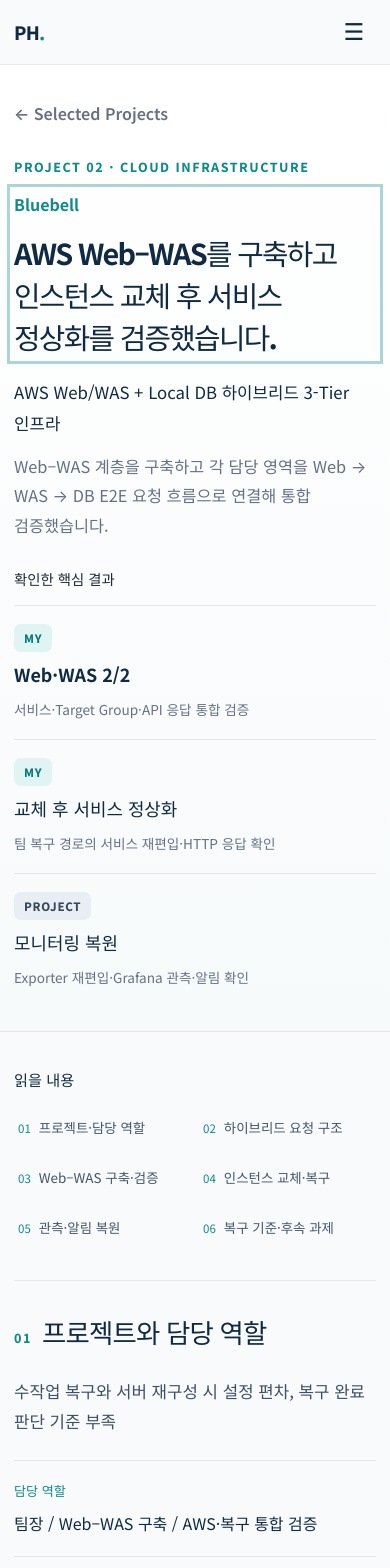
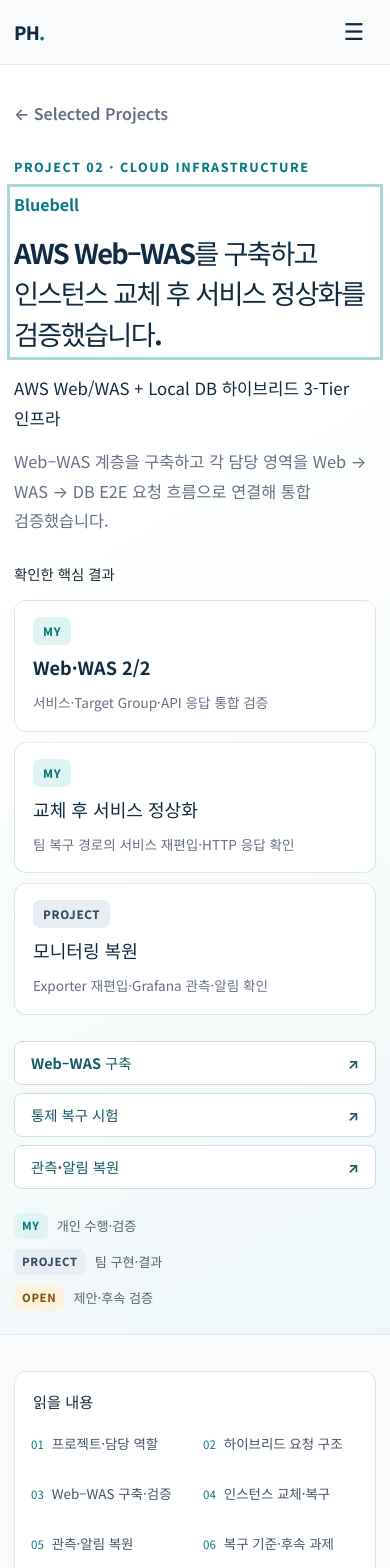
Before and after one commit to wkfkeha784-pixel/cloud-infra-portfolio, a React (Vite) app: page /projects/bluebell in a window 390 px wide. Shown: the top 1568 px of the page. Built offline with nearby package versions, Linux system fonts and the light colour scheme.

Commit message:
design: refine evidence navigation and document PDF v0.4 review

```diff
--- a/src/App.tsx
+++ b/src/App.tsx
@@ -32,8 +32,9 @@ export default function App() {
   return (
     <>
       <RouteScrollBehavior />
+      <a className="skip-link" href="#main-content">본문으로 건너뛰기</a>
       <Header />
-      <main>
+      <main id="main-content" tabIndex={-1}>
         <Routes>
           <Route path="/" element={<Home />} />
           <Route path="/projects/:slug" element={<ProjectDetail />} />
--- a/src/components/Badge.tsx
+++ b/src/components/Badge.tsx
@@ -5,7 +5,7 @@ export default function Badge({
   tone = 'my',
 }: {
   children: ReactNode
-  tone?: 'my' | 'project'
+  tone?: 'my' | 'project' | 'open'
 }) {
   return <span className={`scope-badge scope-${tone}`}>{children}</span>
 }
--- /dev/null
+++ b/src/components/EvidenceGuide.tsx
@@ -0,0 +1,48 @@
+import { Link } from 'react-router-dom'
+import Badge from './Badge'
+
+const evidenceLinks: Record<string, { id: string; label: string }[]> = {
+  durian: [
+    { id: 'load-scaling', label: '부하·확장 검증' },
+    { id: 'request-recovery', label: 'Kafka 장애 분석' },
+    { id: 'worker-recovery', label: '단일 노드 복구' },
+  ],
+  bluebell: [
+    { id: 'web-was', label: 'Web–WAS 구축' },
+    { id: 'recovery', label: '통제 복구 시험' },
+    { id: 'monitoring', label: '관측·알림 복원' },
+  ],
+  onereport: [
+    { id: 'domain', label: 'Backend 구현' },
+    { id: 'smoke', label: 'AWS PoC 검증' },
+    { id: 'boundary', label: '구현·제안 구분' },
+  ],
+  labbit: [
+    { id: 'workspace', label: '터미널·파일 구현' },
+    { id: 'prototype', label: '화면·시제품' },
+    { id: 'validation', label: '단계별 검증 범위' },
+  ],
+}
+
+export function EvidenceLegend() {
+  return (
+    <ul className="evidence-legend" aria-label="기여와 검증 범위 표기">
+      <li><Badge>MY</Badge><span>개인 수행·검증</span></li>
+      <li><Badge tone="project">PROJECT</Badge><span>팀 구현·결과</span></li>
+      <li><Badge tone="open">OPEN</Badge><span>제안·후속 검증</span></li>
+    </ul>
+  )
+}
+
+export default function EvidenceGuide({ slug }: { slug: string }) {
+  return (
+    <div className="evidence-guide">
+      <nav className="evidence-shortcuts" aria-label="핵심 검증 근거 바로가기">
+        {evidenceLinks[slug]?.map(({ id, label }) => (
+          <Link key={id} to={`#${id}`}>{label}<span aria-hidden="true">↗</span></Link>
+        ))}
+      </nav>
+      <EvidenceLegend />
+    </div>
+  )
+}
--- a/src/main.tsx
+++ b/src/main.tsx
@@ -4,6 +4,7 @@ import { BrowserRouter } from 'react-router-dom'
 import App from './App'
 import './styles/global.css'
 import './styles/bluebell.css'
+import './styles/redesign.css'
 
 ReactDOM.createRoot(document.getElementById('root')!).render(
   <React.StrictMode>
--- a/src/pages/BluebellDetail.tsx
+++ b/src/pages/BluebellDetail.tsx
@@ -1,3 +1,4 @@
+import EvidenceGuide from '../components/EvidenceGuide'
 import type { ReactNode } from 'react'
 import { Link } from 'react-router-dom'
 import Badge from '../components/Badge'
@@ -80,6 +81,7 @@ export default function BluebellDetail({ project }: { project: Project }) {
               </div>
             ))}
           </div>
+          <EvidenceGuide slug={project.slug} />
         </div>
       </section>
 
--- a/src/pages/DurianDetail.tsx
+++ b/src/pages/DurianDetail.tsx
@@ -1,3 +1,4 @@
+import EvidenceGuide from '../components/EvidenceGuide'
 import type { ReactNode } from 'react'
 import { Link } from 'react-router-dom'
 import Badge from '../components/Badge'
@@ -77,6 +78,7 @@ export default function DurianDetail({ project }: { project: Project }) {
               </div>
             ))}
           </div>
+          <EvidenceGuide slug={project.slug} />
         </div>
       </section>
 
--- a/src/pages/Home.tsx
+++ b/src/pages/Home.tsx
@@ -1,3 +1,4 @@
+import { EvidenceLegend } from '../components/EvidenceGuide'
 import { Link } from 'react-router-dom'
 import ProjectCard from '../components/ProjectCard'
 import { projects } from '../data/projects'
@@ -71,6 +72,7 @@ export default function Home() {
             <h2 id="projects-title">운영과 복구를 검증한 대표 프로젝트</h2>
             <p>담당 역할과 확인한 결과를 중심으로 정리했습니다.</p>
           </div>
+          <EvidenceLegend />
           <div className="featured-project-list">
             {featuredProjects.map((project) => (
               <ProjectCard project={project} key={project.slug} />
--- a/src/pages/LabbitDetail.tsx
+++ b/src/pages/LabbitDetail.tsx
@@ -1,3 +1,4 @@
+import EvidenceGuide from '../components/EvidenceGuide'
 import type { ReactNode } from 'react'
 import { Link } from 'react-router-dom'
 import Badge from '../components/Badge'
@@ -56,6 +57,7 @@ export default function LabbitDetail({ project }: { project: Project }) {
           <div className="bluebell-highlights" aria-label="Labbit 핵심 성과">{labbitReading.highlights.map((item) => (
             <div key={item.result}><Badge>MY</Badge><strong>{item.result}</strong><span>{item.context}</span></div>
           ))}</div>
+          <EvidenceGuide slug={project.slug} />
         </div>
       </section>
 
@@ -93,7 +95,7 @@ export default function LabbitDetail({ project }: { project: Project }) {
             <ol className="labbit-gates">
               <li><span className="labbit-gate-state">검증 완료</span><h3>코드·계약·CI</h3><p className="labbit-gate-label">{project.validation?.[0]}</p><p>{project.projectResults?.[0]}</p><p>{project.projectResults?.[2]}</p><p className="labbit-gate-note">PR별 검증 시점의 기록이며 테스트 수치를 합산하지 않습니다.</p></li>
               <li><span className="labbit-gate-state">검증 완료</span><h3>실제 Backend Browser</h3><p className="labbit-gate-label">{project.validation?.[1]}</p><p>{project.projectResults?.[1]}</p><p>{project.boundaryNotes?.[1]}</p></li>
-              <li><span className="labbit-gate-state">후속 통합 검증</span><h3>실제 OpenStack VM</h3><p className="labbit-gate-label">{project.validation?.[2]}</p><p>{project.boundaryNotes?.[2]}</p><p>{project.boundaryNotes?.[3]}</p></li>
+              <li><span className="labbit-gate-state"><Badge tone="open">OPEN</Badge> 후속 통합 검증</span><h3>실제 OpenStack VM</h3><p className="labbit-gate-label">{project.validation?.[2]}</p><p>{project.boundaryNotes?.[2]}</p><p>{project.boundaryNotes?.[3]}</p></li>
             </ol>
           </ReadingSection>
           <ReadingSection section={evidence}>
--- a/src/pages/OneReportDetail.tsx
+++ b/src/pages/OneReportDetail.tsx
@@ -1,3 +1,4 @@
+import EvidenceGuide from '../components/EvidenceGuide'
 import type { ReactNode } from 'react'
 import { Link } from 'react-router-dom'
 import Badge from '../components/Badge'
@@ -51,6 +52,7 @@ export default function OneReportDetail({ project }: { project: Project }) {
           <div className="bluebell-highlights" aria-label="OneReport 핵심 성과">{onereportReading.highlights.map((item) => (
             <div key={item.result}><Badge tone={item.scope === 'MY' ? 'my' : 'project'}>{item.scope}</Badge><strong>{item.result}</strong><span>{item.context}</span></div>
           ))}</div>
+          <EvidenceGuide slug={project.slug} />
         </div>
       </section>
 
--- /dev/null
+++ b/src/styles/redesign.css
@@ -0,0 +1,51 @@
+/* Shared reading hierarchy. Facts and evidence remain in their original sections. */
+:root { --teal: #087a83; }
+.skip-link { position: fixed; top: 12px; left: 12px; z-index: 100; padding: 12px 18px; color: white; background: var(--navy); border-radius: 8px; transform: translateY(-160%); }
+.skip-link:focus { transform: translateY(0); }
+.scope-open { background: #fff2dc; color: #815716; }
+.evidence-legend { display: flex; flex-wrap: wrap; gap: 12px 24px; margin: 24px 0; padding: 0; list-style: none; }
+.evidence-legend li { display: flex; align-items: center; gap: 9px; color: #526574; font-size: 0.82rem; line-height: 1.6; }
+.evidence-legend .scope-badge { font-size: 0.7rem; padding: 4px 8px; }
+.evidence-guide { margin-top: 26px; }
+.evidence-shortcuts { display: flex; flex-wrap: wrap; gap: 10px; }
+.evidence-shortcuts a { display: inline-flex; align-items: center; justify-content: space-between; gap: 24px; min-height: 44px; padding: 10px 16px; border: 1px solid #cfdee3; border-radius: 8px; color: #145963; background: #fff; font-size: 0.86rem; font-weight: 700; transition: background-color 150ms ease; }
+.evidence-shortcuts a:hover { background: #e9f5f4; }
+.evidence-shortcuts a:focus-visible { outline: 3px solid #087a83; outline-offset: 3px; }
+.evidence-guide .evidence-legend { margin-bottom: 0; }
+.project-hero { background: linear-gradient(150deg, #ffffff 30%, #eef6f7); }
+.durian-hero h1, .bluebell-hero h1 { max-width: 1040px; }
+.durian-headline, .bluebell-headline { font-size: clamp(1.7rem, 3.2vw, 2.6rem); line-height: 1.48; text-wrap: pretty; }
+.durian-highlights, .bluebell-highlights { gap: 12px; border-top: 0; }
+.durian-highlights > div, .bluebell-highlights > div { padding: 20px 22px; border: 1px solid #dbe7eb; border-radius: 12px; background: #fff; }
+.durian-highlights > div:first-child, .bluebell-highlights > div:first-child { padding-left: 22px; }
+.durian-highlights > div + div, .bluebell-highlights > div + div { border-left: 1px solid #dbe7eb; }
+.durian-highlights strong, .bluebell-highlights strong { font-size: 1.13rem; }
+.durian-toc, .bluebell-toc { border-right: 0; }
+.durian-toc nav, .bluebell-toc nav { padding: 20px 14px; border: 1px solid #dce6eb; border-radius: 12px; background: #fff; }
+.durian-toc h2, .bluebell-toc h2 { padding-left: 6px; margin-bottom: 12px; }
+.durian-section-heading, .bluebell-section-heading { align-items: baseline; }
+.durian-section-heading > .eyebrow, .bluebell-section-heading > .eyebrow { color: #087a83; }
+.durian-section:target > .durian-section-heading h2, .bluebell-section:target > .bluebell-section-heading h2 { text-decoration: underline; text-decoration-color: #9bcacc; text-underline-offset: 9px; text-decoration-thickness: 3px; }
+.durian-case-result, .bluebell-case-result { border-radius: 0 10px 10px 0; }
+.durian-case-source, .bluebell-case-source { border-bottom: 1px solid #dce6eb; }
+.project-card .project-result-scope { font-size: 0.7rem; }
+.project-card-compact { padding: 30px; border: 1px solid #dce6eb; border-radius: 14px; background: #fff; }
+.project-card .project-case-link { width: fit-content; min-height: 44px; display: inline-flex; align-items: center; gap: 12px; }
+@media (max-width: 1100px) {
+  .durian-toc, .bluebell-toc { border-bottom: 0; padding-bottom: 0; }
+}
+@media (max-width: 760px) {
+  .hero { padding: 44px 0; }
+  .hero-support { margin-top: 20px; }
+  .hero-actions { margin-top: 24px; }
+  .durian-highlights, .bluebell-highlights { gap: 10px; }
+  .durian-highlights > div, .bluebell-highlights > div { padding: 16px 18px; }
+  .durian-highlights > div:first-child, .bluebell-highlights > div:first-child { padding-left: 18px; }
+  .evidence-legend { gap: 10px 18px; }
+  .evidence-guide .evidence-legend { display: grid; grid-template-columns: 1fr; }
+  .evidence-shortcuts { display: grid; grid-template-columns: 1fr; gap: 8px; }
+  .evidence-shortcuts a { font-size: 0.9rem; }
+  .project-card-compact { padding: 24px 20px; }
+  .durian-toc nav, .bluebell-toc nav { padding: 18px 12px; }
+  .onereport-scope-table table { font-size: 0.88rem; }
+}
```
Also changed, not shown: 5 other files (tests, documents, lock files or other folders).
